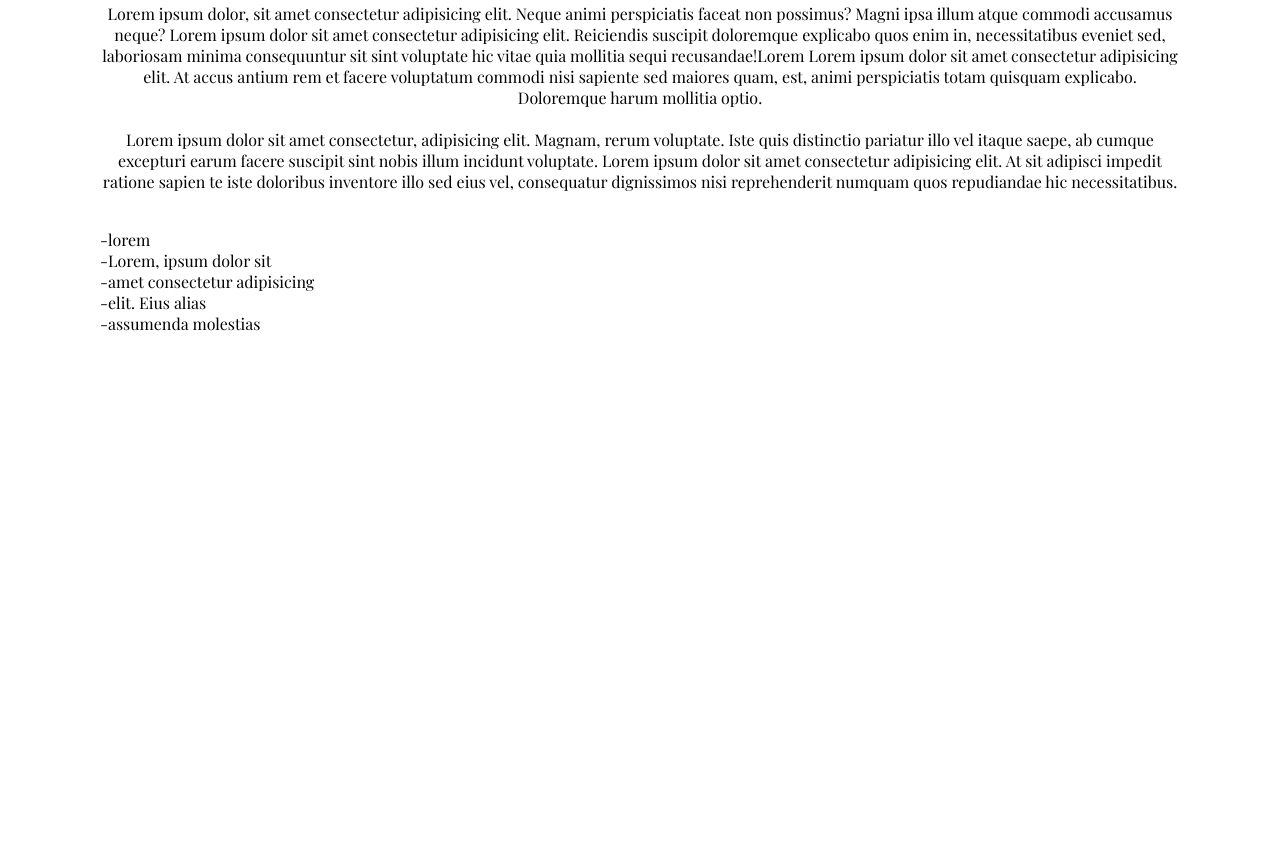
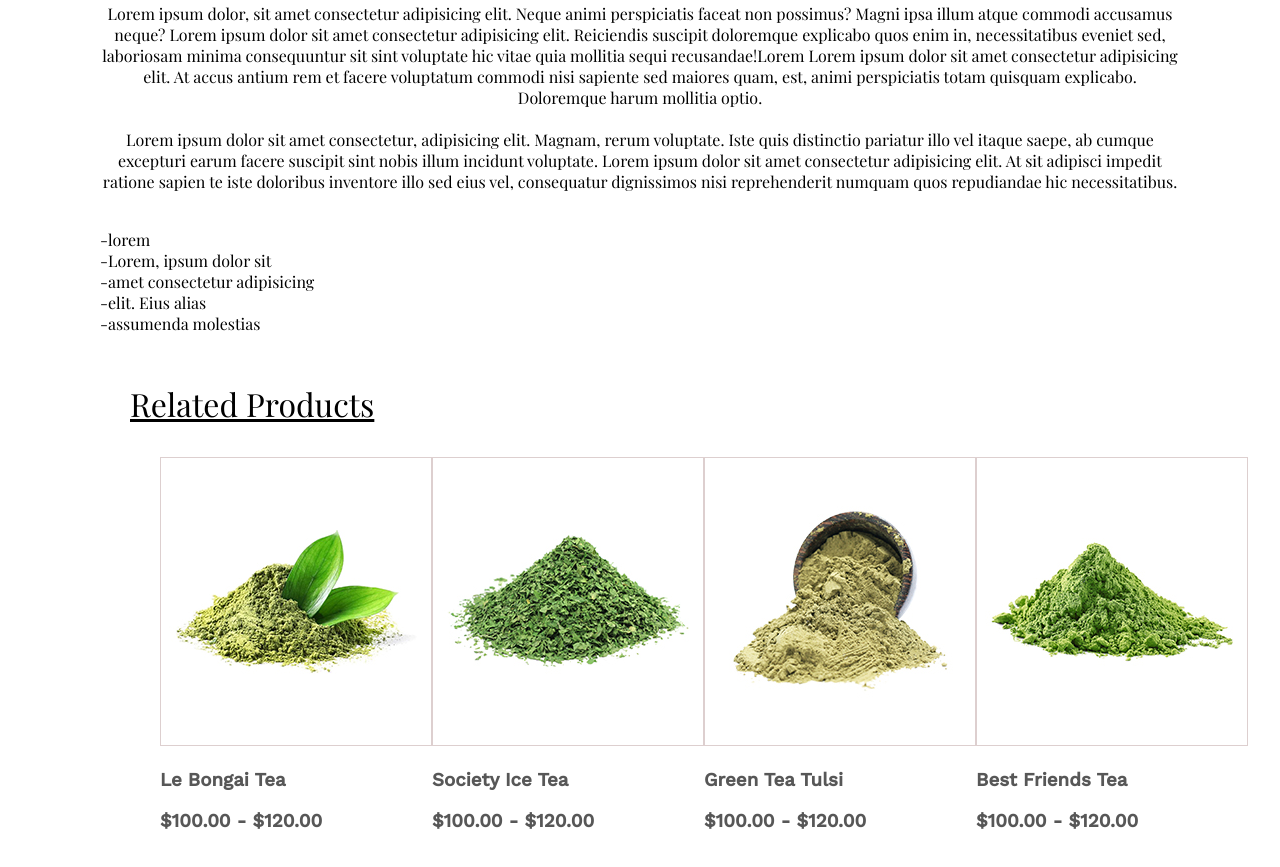
Before and after one commit to OscarOf/MachaTe, a plain HTML site: page producto.html in a window 1280 px wide. Shown: the part 1535-2402 px from the top of the page. Before the commit the page ends 1925 px from the top, so only its background shows below. Drawn offline with nearby package versions, Linux system fonts and the light colour scheme.

Commit message:
Sección 4 Producto

```diff
--- a/css/estilos.css
+++ b/css/estilos.css
@@ -201,7 +201,7 @@ footer{
 
 .imagp1{
     width: 55%;
-    margin-left: 200px;
+    margin-left: 165px;
     border: 1px solid rgb(221, 207, 207);
 }
 
@@ -215,6 +215,21 @@ footer{
     margin: auto;
     text-align: center;
     font-family: 'Playfair Display', serif;
+}
 
+.seccionp4 p{
+    text-decoration: underline;
+    font-family: 'Playfair Display', serif;
+    font-size: 2em;
+    margin-left: 90px;
+}
+
+.subp4{
+    display: grid;
+    width: 80%;
+    grid-template-columns: repeat(4, 1fr);
+    font-family: 'Work Sans', sans-serif;
+    color: #575757;
+    margin: auto;
 
 }
--- a/producto.html
+++ b/producto.html
@@ -67,7 +67,7 @@
         </section>
         <section class="seccionp3">
             <div>
-                <p style="font-size: 1.5em;">Description  &nbsp; Tags  &nbsp; Review</p>
+                <p style="font-size: 1.5em; font-weight: bold;">Description  &nbsp; Tags  &nbsp; Review</p>
                 <hr>
             </div>
             <div>
@@ -89,6 +89,32 @@
                 </p>
             </div>
         </section>
+        <section class="seccionp4">
+            <p>Related Products</p>
+            <div class="subp4">
+                <div>
+                    <img src="Imag/product-1.jpg" style="border:1px solid rgb(221, 207, 207);">
+                    <h3>Le Bongai Tea</h3>
+                    <h3>$100.00 - $120.00</h3>
+                </div>
+                <div>
+                    <img src="Imag/product-2.jpg" style="border:1px solid rgb(221, 207, 207);">
+                    <h3>Society Ice Tea</h3>
+                    <h3>$100.00 - $120.00</h3>
+                </div>
+                <div class="imagsub5" >
+                    <img src="Imag/product-3.jpg" style="border:1px solid rgb(221, 207, 207);">
+                    <h3>Green Tea Tulsi</h3>
+                    <h3>$100.00 - $120.00</h3>
+                </div>
+                <div class="imagsub5" >
+                    <img src="Imag/product-4.jpg" style="border:1px solid rgb(221, 207, 207);">
+                    <h3>Best Friends Tea</h3>
+                    <h3>$100.00 - $120.00</h3>
+                </div>
+            </div>
+
+        </section>
 
     </body>
 </html>
```
Also changed, not shown: index.html (+21 -21 lines).
